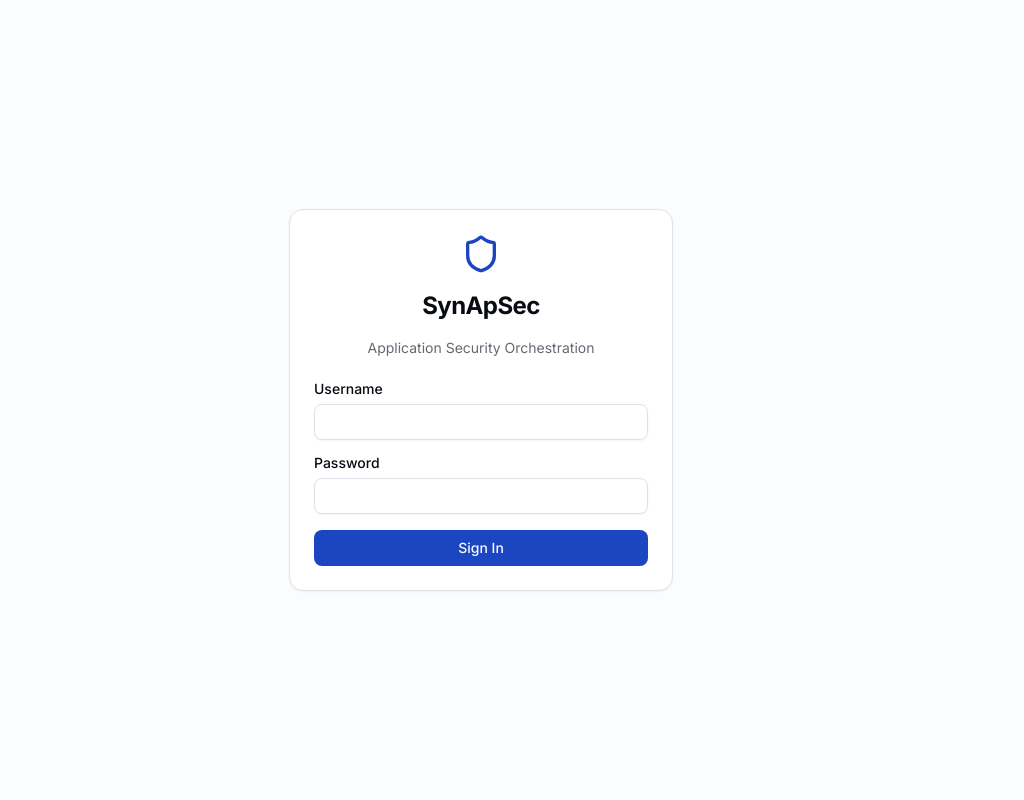
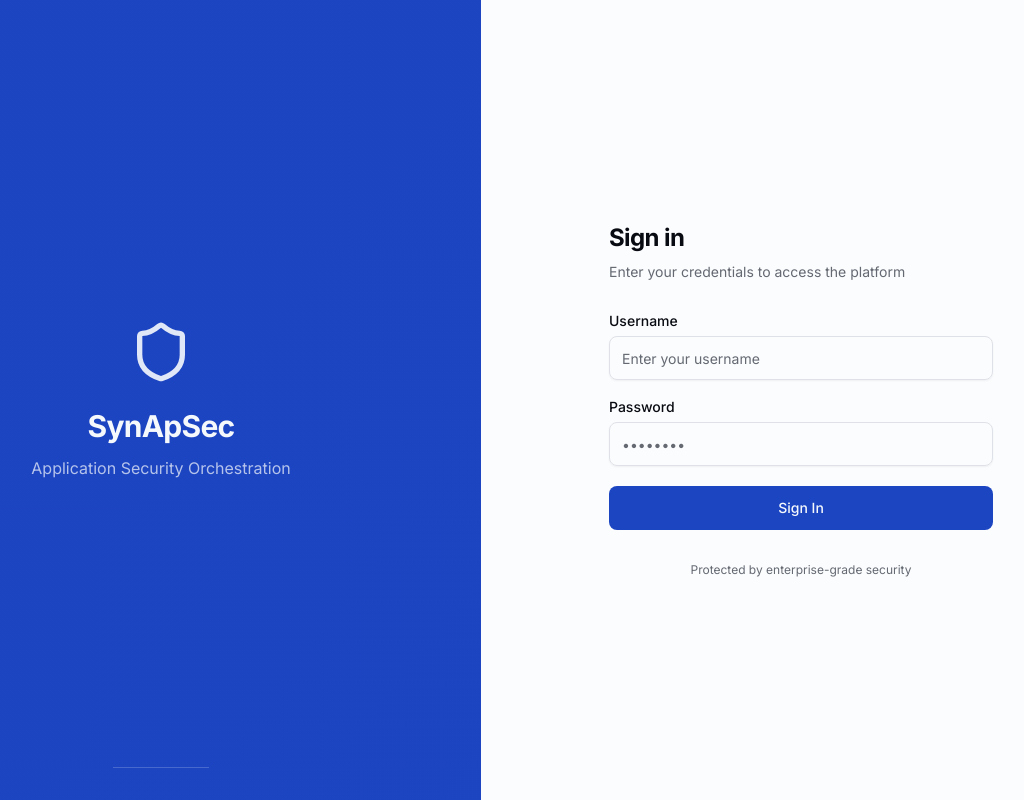
Before and after one commit to h0pes/synapsec, a React app in the folder frontend/: page /login in a window 1280 px wide. Shown: the whole page, without its empty margins (159-1183 px from the left). Built offline with nearby package versions, Linux system fonts and the light colour scheme; the HTML template or start-up script is replaced by a standard one.

Commit message:
feat: redesign Login and Dashboard pages

```diff
--- a/frontend/public/locales/en/translation.json
+++ b/frontend/public/locales/en/translation.json
@@ -18,7 +18,14 @@
     "login": "Sign In",
     "logout": "Sign Out",
     "username": "Username",
-    "password": "Password"
+    "password": "Password",
+    "signIn": "Sign in",
+    "signInSubtitle": "Enter your credentials to access the platform",
+    "usernameRequired": "Username is required",
+    "passwordRequired": "Password is required",
+    "unexpectedError": "An unexpected error occurred",
+    "usernamePlaceholder": "Enter your username",
+    "secureLogin": "Protected by enterprise-grade security"
   },
   "common": {
     "save": "Save",
@@ -67,7 +74,22 @@
       "atRisk": "At Risk",
       "breached": "Breached"
     },
-    "other": "Other"
+    "other": "Other",
+    "awaitingTriage": "Awaiting Triage",
+    "findingsInNewStatus": "findings in New status",
+    "unmappedApps": "Unmapped Apps",
+    "unverifiedApplications": "unverified applications",
+    "slaStatus": "SLA Status",
+    "openFindings": "Open Findings",
+    "recentImports": "Recent Imports",
+    "noRecentImports": "No recent imports",
+    "noFile": "No file",
+    "records": "records",
+    "new": "new",
+    "riskiestApplications": "Riskiest Applications",
+    "noApplicationData": "No application data",
+    "total": "total",
+    "loadError": "Unable to load dashboard data."
   },
   "dedup": {
     "title": "Deduplication Dashboard",
--- a/frontend/public/locales/it/translation.json
+++ b/frontend/public/locales/it/translation.json
@@ -18,7 +18,14 @@
     "login": "Accedi",
     "logout": "Esci",
     "username": "Nome utente",
-    "password": "Password"
+    "password": "Password",
+    "signIn": "Accedi",
+    "signInSubtitle": "Inserisci le tue credenziali per accedere alla piattaforma",
+    "usernameRequired": "Il nome utente è obbligatorio",
+    "passwordRequired": "La password è obbligatoria",
+    "unexpectedError": "Si è verificato un errore imprevisto",
+    "usernamePlaceholder": "Inserisci il nome utente",
+    "secureLogin": "Protetto da sicurezza di livello enterprise"
   },
   "common": {
     "save": "Salva",
@@ -67,7 +74,22 @@
       "atRisk": "A Rischio",
       "breached": "Violato"
     },
-    "other": "Altro"
+    "other": "Altro",
+    "awaitingTriage": "In Attesa di Triage",
+    "findingsInNewStatus": "risultati in stato Nuovo",
+    "unmappedApps": "App Non Mappate",
+    "unverifiedApplications": "applicazioni non verificate",
+    "slaStatus": "Stato SLA",
+    "openFindings": "Risultati Aperti",
+    "recentImports": "Importazioni Recenti",
+    "noRecentImports": "Nessuna importazione recente",
+    "noFile": "Nessun file",
+    "records": "record",
+    "new": "nuovi",
+    "riskiestApplications": "Applicazioni Più Rischiose",
+    "noApplicationData": "Nessun dato applicazione",
+    "total": "totale",
+    "loadError": "Impossibile caricare i dati della dashboard."
   },
   "dedup": {
     "title": "Dashboard Deduplicazione",
--- a/frontend/src/pages/LoginPage.tsx
+++ b/frontend/src/pages/LoginPage.tsx
@@ -1,11 +1,10 @@
 import { useState } from 'react'
 import { useNavigate } from '@tanstack/react-router'
 import { useTranslation } from 'react-i18next'
-import { Shield } from 'lucide-react'
+import { Shield, Lock, Loader2 } from 'lucide-react'
 import { Button } from '@/components/ui/button'
 import { Input } from '@/components/ui/input'
 import { Label } from '@/components/ui/label'
-import { Card, CardContent, CardHeader } from '@/components/ui/card'
 import { authStore } from '@/stores/authStore'
 import * as authApi from '@/api/auth'
 import { ApiClientError } from '@/api/client'
@@ -23,22 +22,18 @@ export function LoginPage() {
     setError(null)
 
     if (!username.trim()) {
-      setError(t('auth.username') + ' is required')
+      setError(t('auth.usernameRequired'))
       return
     }
     if (!password) {
-      setError(t('auth.password') + ' is required')
+      setError(t('auth.passwordRequired'))
       return
     }
 
     setLoading(true)
     try {
       const tokens = await authApi.login({ username, password })
-
-      // Store tokens temporarily to allow getMe call
       authStore.setTokens(tokens.access_token, tokens.refresh_token)
-
-      // Fetch user info
       const user = await authApi.getMe()
       authStore.setUser({
         id: user.id,
@@ -46,13 +41,12 @@ export function LoginPage() {
         displayName: user.display_name,
         role: user.role,
       })
-
       navigate({ to: '/' })
     } catch (err) {
       if (err instanceof ApiClientError) {
         setError(err.message)
       } else {
-        setError('An unexpected error occurred')
+        setError(t('auth.unexpectedError'))
       }
       authStore.logout()
     } finally {
@@ -61,26 +55,61 @@ export function LoginPage() {
   }
 
   return (
-    <div className="flex min-h-screen items-center justify-center bg-background">
-      <Card className="w-full max-w-sm">
-        <CardHeader className="space-y-2 text-center">
-          <div className="flex justify-center">
-            <Shield className="h-10 w-10 text-primary" />
+    <div className="flex min-h-screen">
+      {/* Brand panel — hidden on mobile */}
+      <div className="relative hidden w-1/2 overflow-hidden bg-primary lg:block">
+        {/* Subtle grid pattern overlay */}
+        <div
+          className="absolute inset-0 opacity-[0.07]"
+          style={{
+            backgroundImage:
+              'linear-gradient(rgba(255,255,255,0.1) 1px, transparent 1px), linear-gradient(90deg, rgba(255,255,255,0.1) 1px, transparent 1px)',
+            backgroundSize: '40px 40px',
+          }}
+        />
+        {/* Gradient overlay for depth */}
+        <div className="absolute inset-0 bg-gradient-to-br from-primary via-primary to-primary/80" />
+
+        {/* Brand content */}
+        <div className="relative flex h-full flex-col items-center justify-center px-12 text-primary-foreground">
+          <Shield className="mb-6 h-16 w-16 opacity-90" />
+          <h1 className="mb-3 text-3xl font-bold tracking-tight">{t('app.title')}</h1>
+          <p className="max-w-sm text-center text-base text-primary-foreground/70">
+            {t('app.subtitle')}
+          </p>
+          {/* Decorative bottom line */}
+          <div className="absolute bottom-8 h-px w-24 bg-primary-foreground/20" />
+        </div>
+      </div>
+
+      {/* Form panel */}
+      <div className="flex w-full items-center justify-center px-6 lg:w-1/2">
+        <div className="w-full max-w-sm space-y-8">
+          {/* Mobile brand (shown only below lg breakpoint) */}
+          <div className="space-y-2 text-center lg:hidden">
+            <Shield className="mx-auto h-10 w-10 text-primary" />
+            <h1 className="text-2xl font-bold tracking-tight">{t('app.title')}</h1>
+            <p className="text-sm text-muted-foreground">{t('app.subtitle')}</p>
           </div>
-          <h1 className="text-2xl font-bold tracking-tight">{t('app.title')}</h1>
-          <p className="text-sm text-muted-foreground">{t('app.subtitle')}</p>
-        </CardHeader>
-        <CardContent>
-          <form onSubmit={handleSubmit} className="space-y-4">
+
+          {/* Desktop heading */}
+          <div className="hidden space-y-2 lg:block">
+            <h2 className="text-2xl font-bold tracking-tight">{t('auth.signIn')}</h2>
+            <p className="text-sm text-muted-foreground">{t('auth.signInSubtitle')}</p>
+          </div>
+
+          <form onSubmit={handleSubmit} className="space-y-5">
             <div className="space-y-2">
               <Label htmlFor="username">{t('auth.username')}</Label>
               <Input
                 id="username"
                 type="text"
+                placeholder={t('auth.usernamePlaceholder')}
                 autoComplete="username"
                 value={username}
                 onChange={(e) => setUsername(e.target.value)}
                 disabled={loading}
+                className="h-11"
               />
             </div>
             <div className="space-y-2">
@@ -88,23 +117,40 @@ export function LoginPage() {
               <Input
                 id="password"
                 type="password"
+                placeholder="••••••••"
                 autoComplete="current-password"
                 value={password}
                 onChange={(e) => setPassword(e.target.value)}
                 disabled={loading}
+                className="h-11"
               />
             </div>
 
             {error && (
-              <p className="text-sm text-destructive">{error}</p>
+              <div className="flex items-center gap-2 rounded-md bg-destructive/10 px-3 py-2 text-sm text-destructive">
+                <Lock className="h-4 w-4 shrink-0" />
+                {error}
+              </div>
             )}
 
-            <Button type="submit" className="w-full" disabled={loading}>
-              {loading ? t('common.loading') : t('auth.login')}
+            <Button type="submit" className="h-11 w-full" disabled={loading}>
+              {loading ? (
+                <>
+                  <Loader2 className="mr-2 h-4 w-4 animate-spin" />
+                  {t('common.loading')}
+                </>
+              ) : (
+                t('auth.login')
+              )}
             </Button>
           </form>
-        </CardContent>
-      </Card>
+
+          {/* Footer */}
+          <p className="text-center text-xs text-muted-foreground">
+            {t('auth.secureLogin')}
+          </p>
+        </div>
+      </div>
     </div>
   )
 }
```
Also changed, not shown: frontend/src/pages/DashboardPage.tsx (+19 -19 lines).
